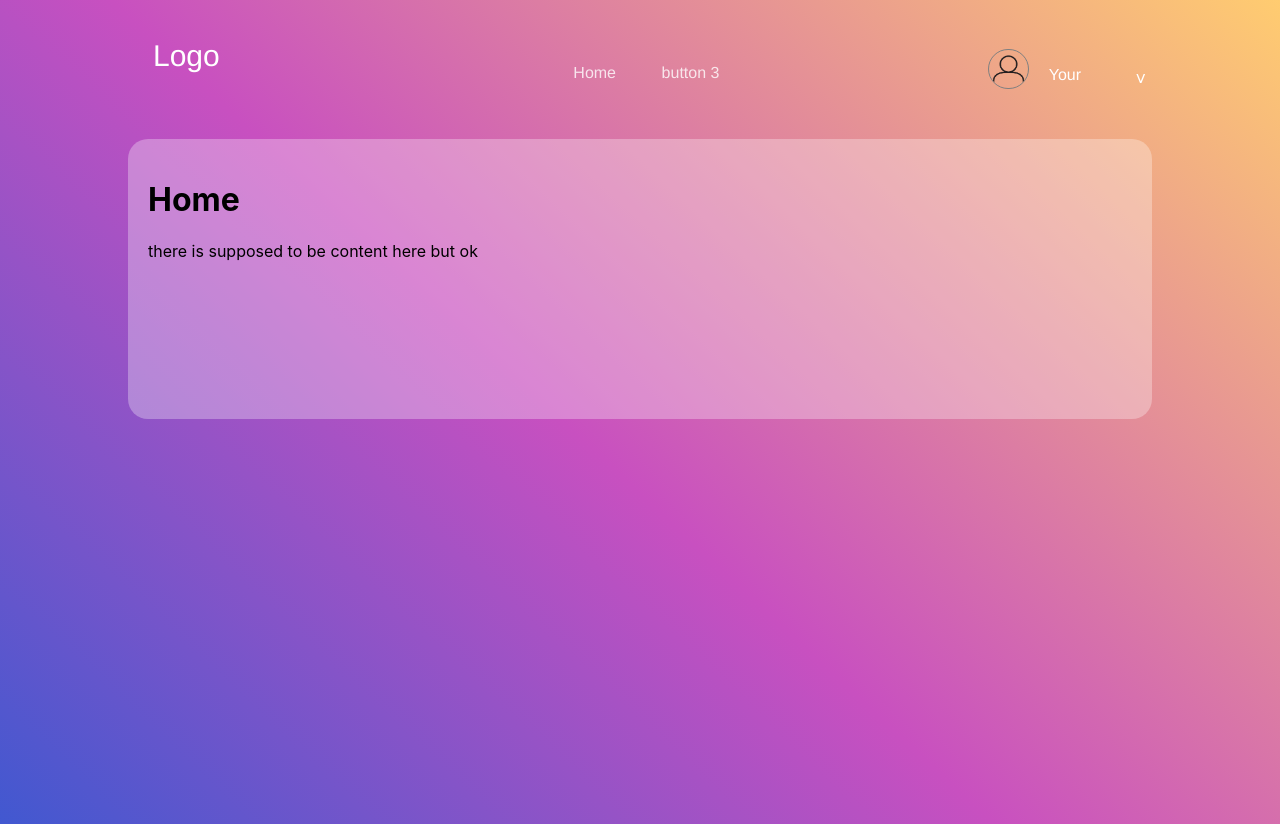
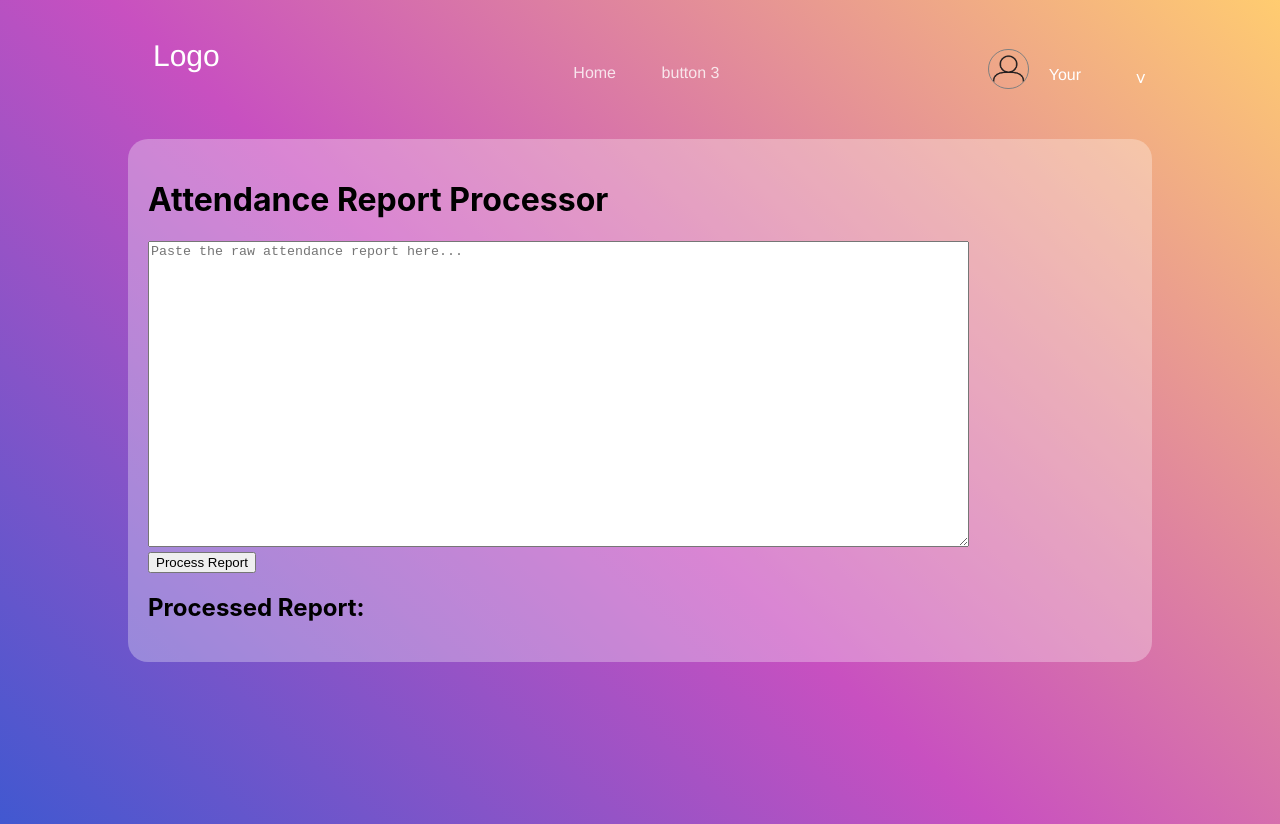
Before and after one commit to lihowithpearl/uafhq, a React (Create React App) app: page / in a window 1280 px wide. Built offline with nearby package versions, Linux system fonts and the light colour scheme.

Commit message:
first test

```diff
--- a/src/pages/home/home.js
+++ b/src/pages/home/home.js
@@ -1,19 +1,110 @@
-import {Routes,Route, useNavigate} from 'react-router-dom';
+// import {Routes,Route, useNavigate} from 'react-router-dom';
+// import './home.css';
+
+// const Home = () => {
+//     const navigate = useNavigate();
+//     const handleBackClick = () => {
+//         console.log("back clicked");
+//         navigate(-1);
+//     }
+//     return (
+//     <div class="home">
+//         <h1>Home</h1>
+//         <div>there is supposed to be content here but ok</div>
+//     </div>
+
+//     );
+// }
+
+// export default Home;
+
+import { useState } from 'react';
 import './home.css';
 
 const Home = () => {
-    const navigate = useNavigate();
+    const [inputText, setInputText] = useState('');
+    const [processedData, setProcessedData] = useState([]);
+    const [error, setError] = useState('');
+
     const handleBackClick = () => {
-        console.log("back clicked");
-        navigate(-1);
-    }
+        console.log("Back clicked");
+        // Add navigation if required, e.g., navigate(-1);
+    };
+
+    const handleTextChange = (e) => {
+        setInputText(e.target.value);
+    };
+
+    const handleSubmit = () => {
+        try {
+            // Call the processText function when the form is submitted
+            const reportData = processText(inputText);
+            setProcessedData(reportData);
+            setError('');
+        } catch (err) {
+            setError('Failed to process the text');
+        }
+    };
+
+    // Function to process the raw text input and return structured data
+    const processText = (text) => {
+        const lines = text.split('\n');
+        let data = [];
+        let currentCategory = null;
+        let currentMembers = [];
+
+        lines.forEach(line => {
+            // Check for category headings (e.g., "C1 + C2 NSF Strength")
+            if (line.match(/^C\d/)) {
+                if (currentCategory) {
+                    data.push({ category: currentCategory, members: currentMembers });
+                }
+                currentCategory = line.trim();
+                currentMembers = [];
+            }
+            // Process member lines (e.g., "LCP Rohan - CS @ MMRC")
+            else if (line.includes('-')) {
+                currentMembers.push({ name: line.split('-')[0].trim(), status: line.split('-')[1]?.trim() });
+            }
+        });
+
+        if (currentCategory) {
+            data.push({ category: currentCategory, members: currentMembers });
+        }
+
+        return data;
+    };
+
     return (
-    <div class="home">
-        <h1>Home</h1>
-        <div>there is supposed to be content here but ok</div>
-    </div>
+        <div className="home">
+            <h1>Attendance Report Processor</h1>
+            <textarea
+                value={inputText}
+                onChange={handleTextChange}
+                placeholder="Paste the raw attendance report here..."
+                rows="20"
+                cols="100"
+            />
+            <br />
+            <button onClick={handleSubmit}>Process Report</button>
 
+            {error && <div className="error">{error}</div>}
+
+            <h2>Processed Report:</h2>
+            <div>
+                {processedData.length > 0 && processedData.map((section, index) => (
+                    <div key={index}>
+                        <h3>{section.category}</h3>
+                        <ul>
+                            {section.members.map((member, idx) => (
+                                <li key={idx}>{member.name}: {member.status}</li>
+                            ))}
+                        </ul>
+                    </div>
+                ))}
+            </div>
+        </div>
     );
-}
+};
 
 export default Home;
```
